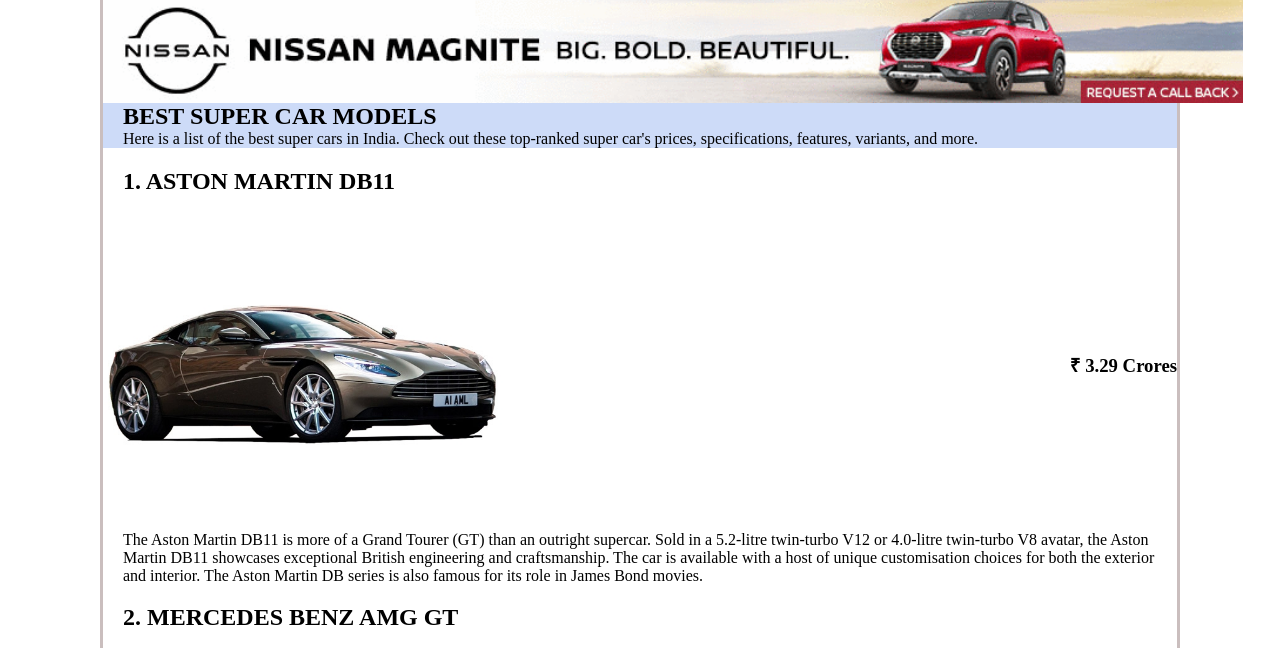
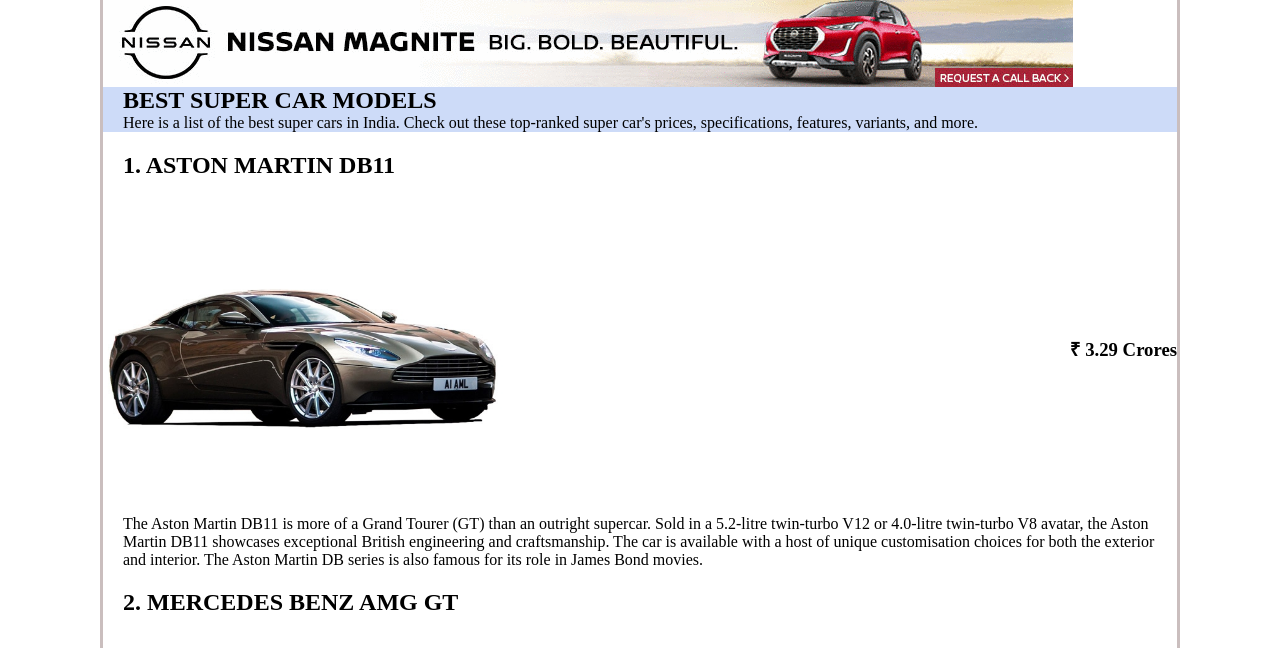
Before and after one commit to Kbhargavi16/Kbhargavi16, a plain HTML site: page drive.html in a window 1280 px wide. Shown: the part 84-732 px from the top of the page. Drawn offline with Linux system fonts and the light colour scheme.

Commit message:
Add files via upload

```diff
--- a/drive.html
+++ b/drive.html
@@ -39,7 +39,7 @@
 
 
         </div>
-        <img src="ads.gif" width="1140px">
+        <img src="ads.gif"  style="max-width: 1300px;">
         <div style="background-color: rgb(205, 219, 248);">
              <h2 class="ab">BEST SUPER CAR MODELS</h2>
             <p class="abc">Here is a list of the best super cars in India.
```
